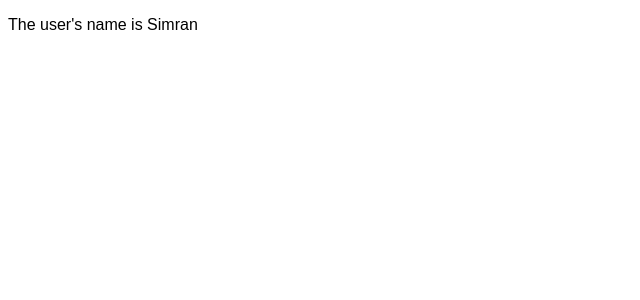
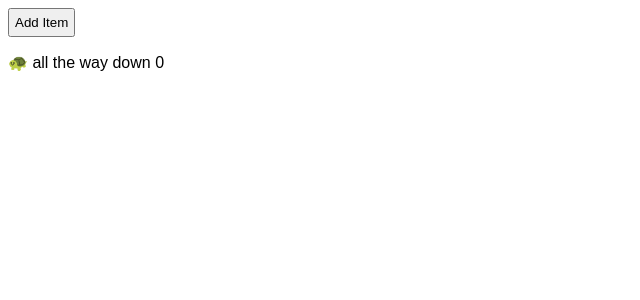
Before and after one commit to DevAiKaiSys/angular-tutorials, an Angular app: page / in a window 1280 px wide. Shown: the top 300 px of the page, without its empty margins (0-640 px from the left). Built offline with nearby package versions, Linux system fonts and the light colour scheme.

Commit message:
Component output properties

```diff
--- a/src/app/app.ts
+++ b/src/app/app.ts
@@ -1,11 +1,18 @@
 import { Component } from "@angular/core";
-import { User } from "./user";
+import { Child } from "./child";
 
 @Component({
   selector: "app-root",
   template: `
-    <app-user name="Simran" />
+    <app-child (addItemEvent)="addItem($event)" />
+    <p>🐢 all the way down {{ items.length }}</p>
   `,
-  imports: [User],
+  imports: [Child],
 })
-export class App { }
+export class App {
+    items = new Array();
+
+  addItem(item: string) {
+    this.items.push(item);
+  }
+}
--- /dev/null
+++ b/src/app/child.ts
@@ -0,0 +1,16 @@
+import { Component, output } from '@angular/core';
+
+@Component({
+    selector: 'app-child',
+    styles: `.btn { padding: 5px; }`,
+    template: `
+    <button class="btn" (click)="addItem()">Add Item</button>
+  `,
+})
+export class Child {
+    readonly addItemEvent = output<string>();
+
+    addItem() {
+        this.addItemEvent.emit('🐢');
+    }
+}
```
